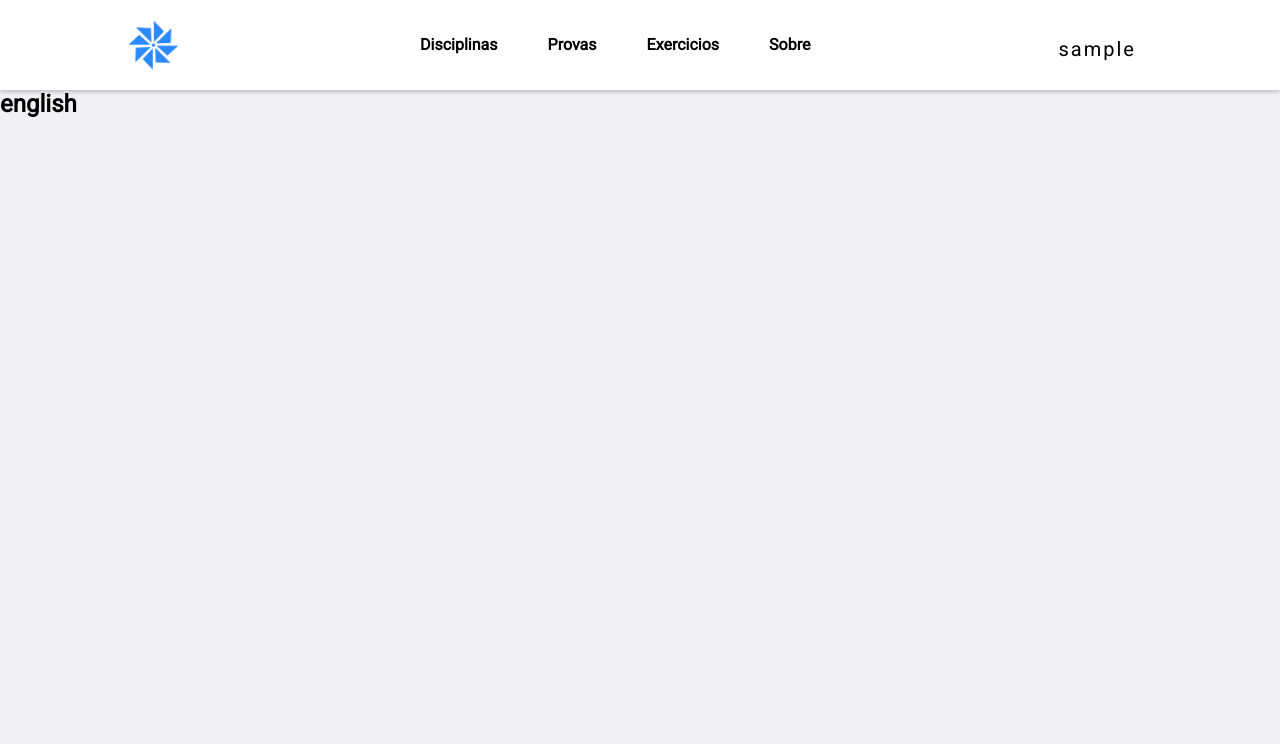
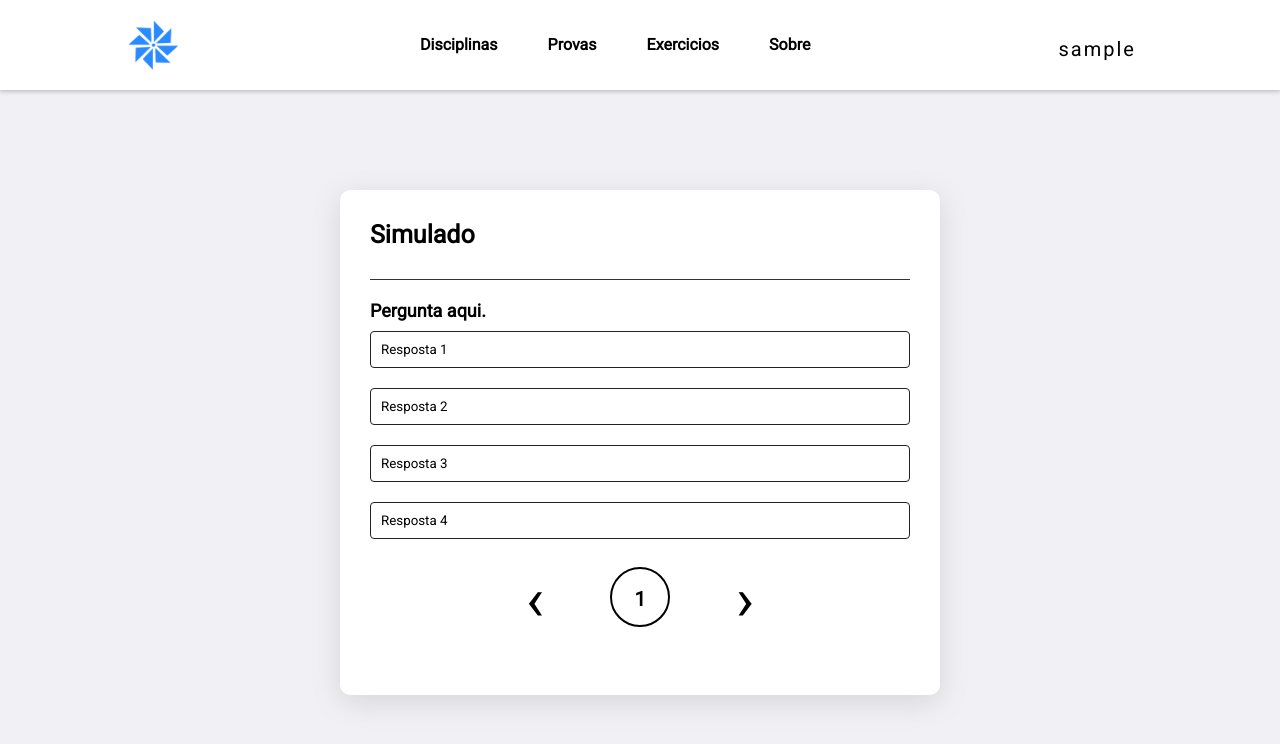
Before and after one commit to vmsou/studary, a PHP site: page /exam.php?course=english in a window 1280 px wide. Shown: the top 744 px of the page. Run offline with PHP 8.4, Linux system fonts and the light colour scheme; the visitor is signed in with stand-in values (Sample User, id 1).

Commit message:
setup: Exam php

```diff
--- /dev/null
+++ b/css/exam.css
@@ -0,0 +1,89 @@
+:root {
+    --primary-color: #2f8dfb;
+    --primary-color-light: #99c0f5;
+    --primary-color-dark: #1e5ea7;
+    --secondary-color: #f1f1f5;
+    --radius: 1.25rem;
+}
+
+* {
+    box-sizing: border-box;
+    margin: 0;
+    padding: 0;
+    font-family: 'Roboto', sans-serif;
+}
+
+.exam {
+    background: white;
+    width: 90%;
+    max-width: 600px;
+    margin: 100px auto 0;
+    border-radius: 10px;
+    padding: 30px;
+    box-shadow: rgba(100, 100, 111, 0.2) 0px 7px 29px 0px;
+}
+
+.exam h1 {
+    font-size: 25px;
+    font-weight: 600;
+    border-bottom: 1px solid #333;
+    padding-bottom: 30px;
+}
+
+.quiz {
+    padding: 20px 0;
+}
+
+.quiz h2 {
+    font-size: 18px;
+    font-weight: 600;
+}
+
+.answer-btn {
+    background: white;
+    font-weight: 500;
+    width: 100%;
+    border: 1px solid #222;
+    padding: 10px;
+    margin: 10px 0;
+    text-align: left;
+    border-radius: 4px;
+    cursor: pointer;
+    transition: all 0.3s;
+}
+
+.answer-btn:hover {
+    background: var(--primary-color);
+    color: var(--secondary-color);
+    border: 1px solid var(--primary-color-dark);
+}
+
+.quiz-navigation {
+    display: flex;
+    align-items: center;
+    justify-content: center;
+}
+
+.quiz-navigation > button {
+    background: transparent;
+    font-weight: 500;
+    font-size: 60px;
+    width: 150px;
+    border: none;
+    padding: 5px;
+    margin: 10px 0 5px;
+    cursor: pointer;
+}
+
+#curr-question {
+    display: block;
+    border: 2px solid black;
+    border-radius: 50%;
+    width: 60px;
+    height: 60px;
+    line-height: 60px;
+    padding: 0px;
+    text-align: center;
+    font-weight: bold;
+    font-size: 20px;
+}
--- a/css/main.css
+++ b/css/main.css
@@ -124,7 +124,7 @@ Menu
 }
 
 .left-section button:hover {
-    background-color: var(--primary-color-light);
+    background-color: var(--primary-color-dark);
 }
 
 .left-section a {
@@ -175,7 +175,7 @@ Menu
     display: block;
 }
 
-.dropdown-content a {
+.dropdown-content span {
     display: block;
     width: 240px;
     background: transparent;
@@ -229,6 +229,11 @@ Cards
     overflow: hidden;
     position: relative;
     z-index: 0;
+    transition: all 0.3s;
+}
+
+.box:hover {
+    transform: scale(1.05);
 }
 
 .box h3 {
@@ -251,6 +256,11 @@ Cards
     cursor: pointer;
     border-radius: 50px;
     margin-top: 100px;
+    transition: all 0.3s;
+}
+
+.box button:hover {
+    background-color: var(--primary-color-dark);
 }
 
 
--- a/exam.php
+++ b/exam.php
@@ -10,13 +10,13 @@
     <title>Studary | Dashboard</title>
     <link rel="icon" type="image/x-icon" href="img/logo.png">
     <link rel="stylesheet" href="css/main.css">
+    <link rel="stylesheet" href="css/exam.css">
 </head>
 <body>
     <?php include "php/html-header.php"; ?>
     <?php
         if (isset($_GET["course"])) {
             $course = htmlspecialchars($_GET["course"]);
-            echo "<h2>$course</h2>";
         } else {
             echo "<script>
                     window.location.href = 'index.php';
@@ -24,5 +24,23 @@
             exit();
         }
     ?>
+
+    <div class="exam">
+        <h1>Simulado</h1>
+        <div class="quiz">
+            <h2 class="question">Pergunta aqui.</h2>
+            <div class="answer-btns">
+                <button class="answer-btn">Resposta 1</button>
+                <button class="answer-btn">Resposta 2</button>
+                <button class="answer-btn">Resposta 3</button>
+                <button class="answer-btn">Resposta 4</button>
+            </div>
+            <div class="quiz-navigation">
+                <button id="back-btn">‹</button>
+                <span id="curr-question">1</span>
+                <button id="next-btn">›</button>
+            </div>
+        </div>
+    </div>
 </body>
 </html>
--- a/php/html-header.php
+++ b/php/html-header.php
@@ -11,8 +11,8 @@
   <div class='dropdown'>
     <button class='dropdown-item'> $username </button>
     <div class='dropdown-content'>
-      <a href='#'>Profile</a>
-      <a href='logout.php'>Logoff</a>
+      <a href='#'><span>Profile</span></a>
+      <a href='logout.php'><span>Logout</span></a>
     </div>
   </div>
   </header>";
```
